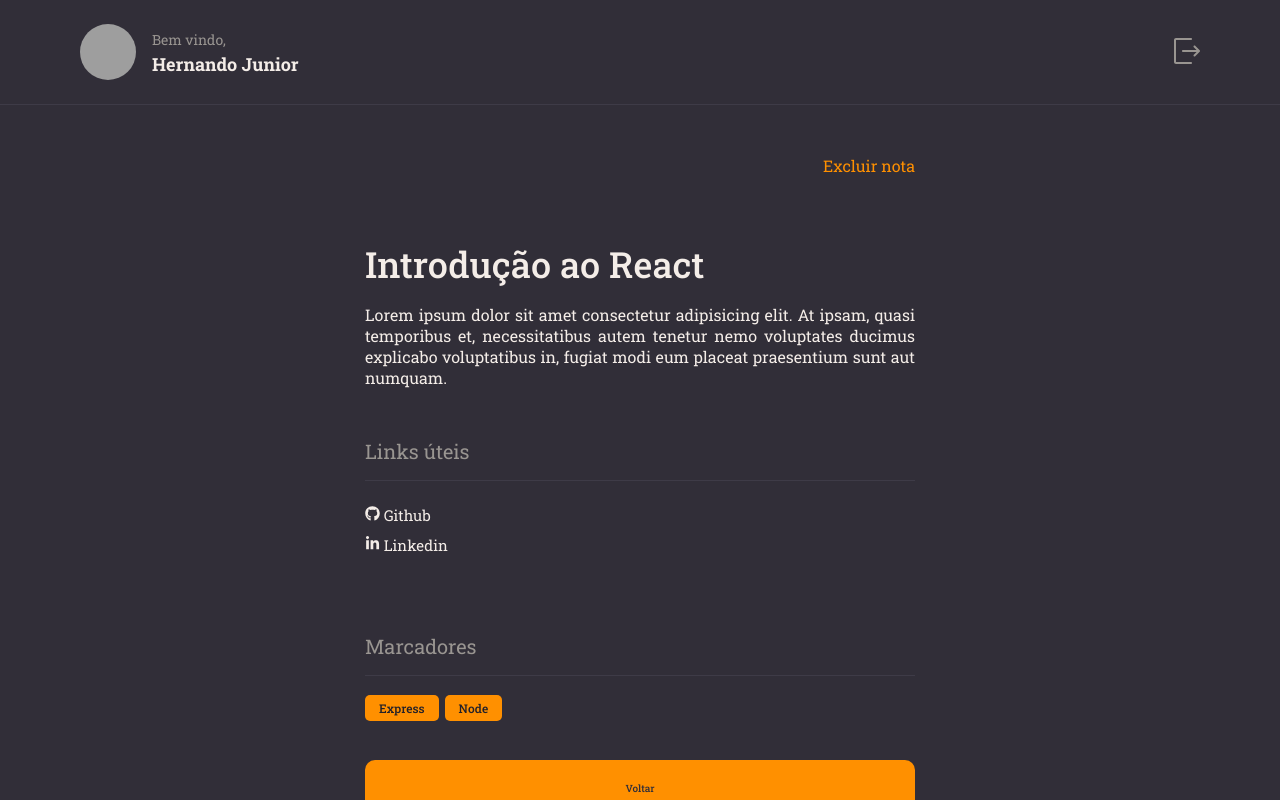
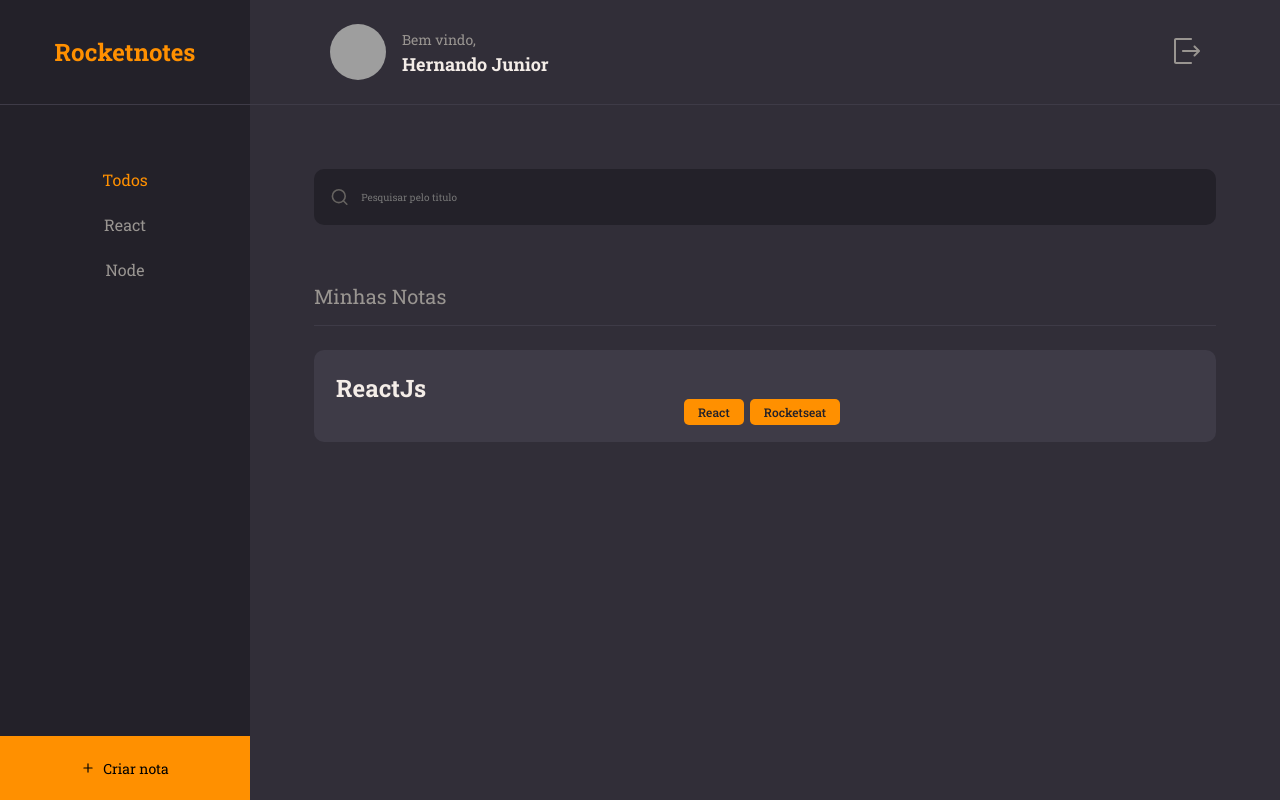
Before and after one commit to HernandoJunior/react_rocketnotes, a React (Vite) app: page / in a window 1280 px wide. Built offline with nearby package versions, Linux system fonts and the light colour scheme; grey boxes are pictures that could not be loaded.

Commit message:
add components files and notes

```diff
--- a/src/components/ButtonText/index.jsx
+++ b/src/components/ButtonText/index.jsx
@@ -1,8 +1,8 @@
 import { Container } from './style'
 
-export function ButtonText({ title, ...rest}){
+export function ButtonText({ title, isactive=false, ...rest}){
   return (
-    <Container type="button" {...rest}>
+    <Container type="button" $isactive = { isactive } {...rest}>
       { title }
     </Container>
   )
--- a/src/components/ButtonText/style.js
+++ b/src/components/ButtonText/style.js
@@ -2,7 +2,7 @@
 
 export const Container = styled.button`
   background: none;
-  color: ${({ theme }) => theme.COLORS.ORANGE };
+  color: ${({ theme, $isactive }) => $isactive ? theme.COLORS.ORANGE : theme.COLORS.GRAY_100 };
 
   border: none;
   font-size: 16px;
--- /dev/null
+++ b/src/components/Input/index.jsx
@@ -0,0 +1,10 @@
+import { Container } from "./style";
+
+export function Input({ icon: Icon, ...rest }) {
+  return (
+    <Container>
+      { Icon && <Icon size="20" /> }
+      <input {...rest} />
+    </Container>
+  );
+}
--- /dev/null
+++ b/src/components/Input/style.js
@@ -0,0 +1,34 @@
+import styled from "styled-components";
+
+export const Container = styled.div`
+  width: 100%;
+
+  display: flex;
+  align-items: center;
+
+  background-color: ${({ theme}) => theme.COLORS.BACKGROUND_900 };
+  color: ${({ theme}) => theme.COLORS.GRAY_300 };
+
+  margin-bottom: 8px;
+  border-radius: 10px;
+
+  > input {
+    height: 56px;
+    width: 100%;
+
+    padding: 12px;
+
+    color: white;
+    background: transparent;
+    border: none;
+
+    &:placeholder {
+      color: ${({ theme}) => theme.COLORS.GRAY_300 };
+    }
+
+  }
+
+  > svg {
+    margin-left: 16px;
+  }
+`
--- /dev/null
+++ b/src/components/Note/index.jsx
@@ -0,0 +1,19 @@
+import { Container } from './style'
+import { Tag } from '../Tag'
+
+export function Note({ data, ...rest }){
+  return(
+    <Container {...rest}>
+      <h1>{ data.title }</h1>
+      {
+        data.tags &&
+        <footer>
+          {
+            data.tags.map(tag => <Tag title={tag.name} key={ tag.id } />
+            )
+          }
+        </footer>
+      }
+    </Container>
+  )
+}
--- /dev/null
+++ b/src/components/Note/style.js
@@ -0,0 +1,26 @@
+import styled from "styled-components";
+
+export const Container = styled.button`
+  width: 100%;
+  background-color: ${({ theme }) => theme.COLORS.BACKGROUND_700};
+
+  border: none;
+  border-radius: 10px;
+
+  padding: 22px;
+  margin-bottom: 16px;
+
+  >h1 {
+    flex: 1;
+    text-align: left;
+    font-weight: 700;
+    font-size: 24px;
+    color: ${({ theme }) => theme.COLORS.WHITE};
+
+  >footer {
+      width: 100%;
+      display: flex;
+      margin-top: 24px;
+  }
+}
+`
--- a/src/components/Tag/index.jsx
+++ b/src/components/Tag/index.jsx
@@ -1,8 +1,8 @@
 import { Container } from './style'
 
-export function Tag({ title }){
+export function Tag({ title, ...rest }){
   return (
-    <Container>
+    <Container {...rest}>
       { title }
     </Container>
   )
--- a/src/main.jsx
+++ b/src/main.jsx
@@ -1,6 +1,6 @@
 import React from 'react'
 import ReactDOM from 'react-dom/client'
-import { Details } from './pages/details'
+import { Home } from './pages/Home'
 import { ThemeProvider } from 'styled-components'
 import GlobalStyles from './Styles/global'
 import theme from './Styles/theme'
@@ -9,7 +9,7 @@
   <React.StrictMode>
     <ThemeProvider theme= { theme }>
       <GlobalStyles/>
-      <Details/>
+      <Home/>
     </ThemeProvider>
   </React.StrictMode>,
 )
--- /dev/null
+++ b/src/pages/Home/index.jsx
@@ -0,0 +1,49 @@
+import { FiPlus, FiSearch } from "react-icons/fi";
+import { Container, Brand, Menu, Search, Content, NewNote } from "./style";
+import { Header } from '../../components/Header'
+import { ButtonText } from '../../components/ButtonText'
+import { Input } from "../../components/Input";
+import { Note } from "../../components/Note";
+import { Section } from "../../components/Section";
+
+export function Home(){
+  return (
+    <Container>
+      <Brand>
+        <h1>Rocketnotes</h1>
+      </Brand>
+
+      <Header />
+
+      <Menu>
+        <li><ButtonText title='Todos' isactive/></li>
+        <li><ButtonText title='React'/></li>
+        <li><ButtonText title='Node'/></li>
+
+      </Menu>
+
+      <Search>
+        <Input placeholder="Pesquisar pelo titulo" icon={FiSearch}/>
+      </Search>
+
+      <Content>
+        <Section title="Minhas Notas">
+          <Note data={{
+            title: 'ReactJs',
+            tags: [
+              { id: '1', name: 'React' },
+              { id: '2', name: 'Rocketseat' },
+            ]
+          }}/>
+        </Section>
+      </Content>
+
+      <NewNote>
+        <FiPlus/>
+        Criar nota
+      </NewNote>
+
+    </Container>
+
+  )
+}
--- /dev/null
+++ b/src/pages/Home/style.js
@@ -0,0 +1,78 @@
+import styled from "styled-components";
+
+export const Container = styled.div`
+  width: 100%;
+  height: 100vh;
+
+  display: grid;
+  grid-template-columns: 250px auto;
+  grid-template-rows: 105px 128px auto 64px;
+  grid-template-areas:
+  "brand header"
+  "Menu Search"
+  "Menu Content"
+  "NewNote Content";
+
+  background-color: ${({ theme }) => theme.COLORS.BACKGROUND_800};
+`
+export const Brand = styled.div`
+  grid-area: brand;
+
+  display: flex;
+  justify-content: center;
+  align-items: center;
+
+  border-bottom-width: 1px;
+  border-bottom-style: solid;
+  border-bottom-color: ${({ theme }) => theme.COLORS.BACKGROUND_700 };
+  background-color: ${({ theme }) => theme.COLORS.BACKGROUND_900 };
+
+  > h1 {
+    font-size: 24px;
+    color: ${({ theme }) => theme.COLORS.ORANGE };
+  }
+`
+export const Menu = styled.ul`
+  grid-area: Menu;
+
+  background-color: ${({ theme }) => theme.COLORS.BACKGROUND_900 };
+
+  padding-top: 64px;
+  text-align: center;
+
+  > li {
+    margin-bottom: 24px;
+  }
+`
+
+export const Search = styled.div`
+  grid-area: Search;
+
+  padding: 64px 64px 0;
+`
+
+export const Content = styled.div`
+  grid-area: Content;
+
+  padding: 0 64px;
+
+  overflow-y: auto;
+  `
+
+export const NewNote = styled.button`
+    grid-area: NewNote;
+
+    background-color: ${({ theme }) => theme.COLORS.ORANGE };
+
+    border: none;
+
+    display: flex;
+    align-items: center;
+    justify-content: center;
+
+    font-size: 14px;
+
+    > svg {
+      margin-right: 8px;
+    }
+  `
```
